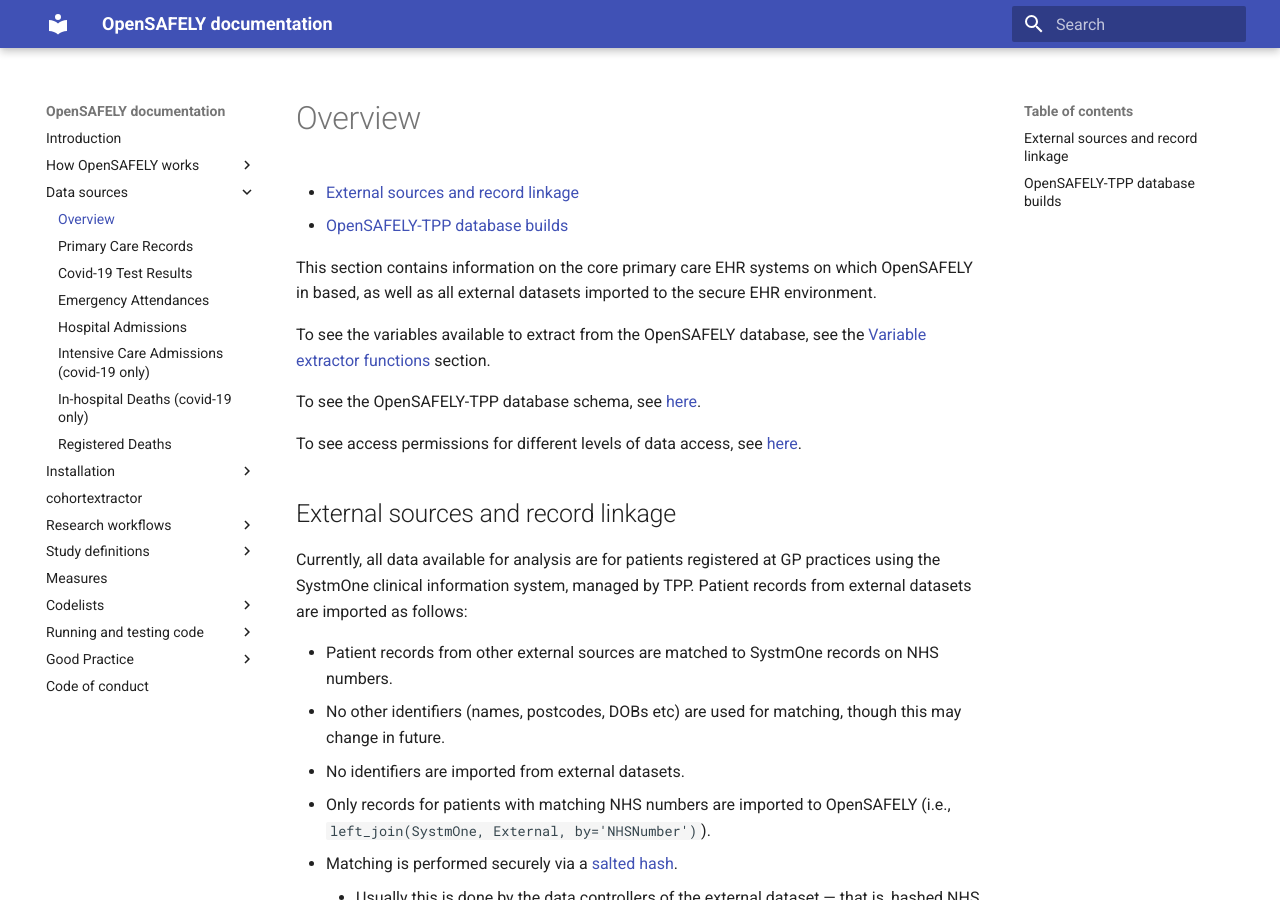
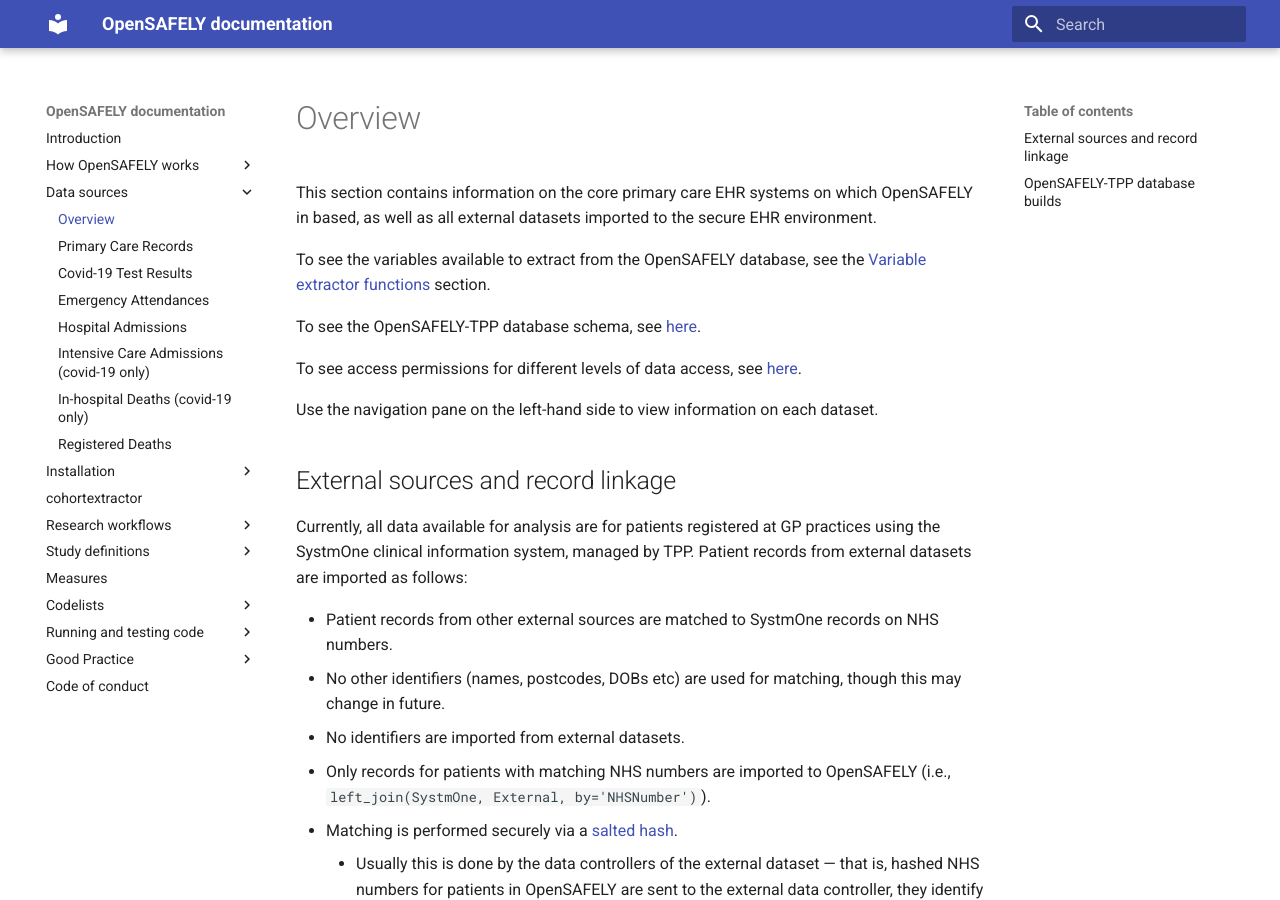
Before and after one commit to opensafely/documentation, an MkDocs documentation site: the page built from docs/dataset-landing-page.md, in a window 1280 px wide and 900 px high. Built offline with MkDocs 1.6.1 and Material for MkDocs 9.7.7, drawn with Linux system fonts in a browser that asks for light colours.

Commit message:
remove toc

```diff
--- a/docs/dataset-landing-page.md
+++ b/docs/dataset-landing-page.md
@@ -7,6 +5,8 @@
 To see the OpenSAFELY-TPP database schema, see [here](https://github.com/opensafely/tpp-sql-notebook/blob/master/notebooks/tpp-schema.ipynb).
 
 To see access permissions for different levels of data access, see [here](workflow-security-levels.md).
+
+Use the navigation pane on the left-hand side to view information on each dataset.
 
 ## External sources and record linkage
 Currently, all data available for analysis are for patients registered at GP practices using the SystmOne clinical information system, managed by TPP.
```
Also changed, not shown: other parts of docs/dataset-landing-page.md (+0 -2 lines).
